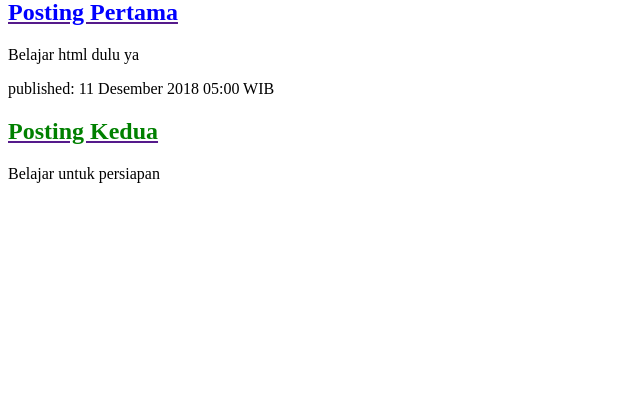
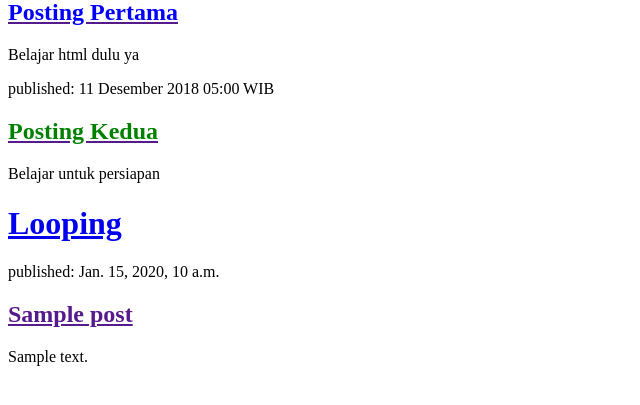
Before and after one commit to mochjatiseno/django-belajar, a Django app: template blog/templates/blog/post_list.html in a window 1280 px wide. Shown: the part 207-612 px from the top of the page, without its empty margins (0-640 px from the left). Run offline with Django 3.2, Linux system fonts and the light colour scheme; the template is opened without the code that fills it: values that come from a table or form of the project are taken from there, others are empty; tables that the repository leaves empty hold one stand-in row (values such as "Sample post").

Commit message:
modifikasi tampilan html dari database

```diff
--- a/blog/templates/blog/post_list.html
+++ b/blog/templates/blog/post_list.html
@@ -24,5 +24,17 @@
             <h2><a href=""><font color="green">Posting Kedua</font></a></h2>
             <p>Belajar untuk persiapan</p>
         </div>
+
+        <div>
+            <h1><a href="/">Looping</a></h1>
+        </div>
+
+        {% for post in posts %}
+            <div>
+                <p>published: {{ post.published_date }}</p>
+                <h2><a href="">{{ post.title }}</a></h2>
+                <p>{{ post.text|linebreaksbr }}</p>
+            </div>
+        {% endfor %}
     </body>
 </html>
--- a/blog/views.py
+++ b/blog/views.py
@@ -1,6 +1,7 @@
 from django.shortcuts import render
+from django.utils import timezone
+from .models import Post
 
-# Create your views here.
 def post_list(request):
+    posts = Post.objects.filter(published_date__lte=timezone.now()).order_by('published_date')
     return render(request, 'blog/post_list.html', {})
-    return render(request, 'blog/css/style.css', {})
```
